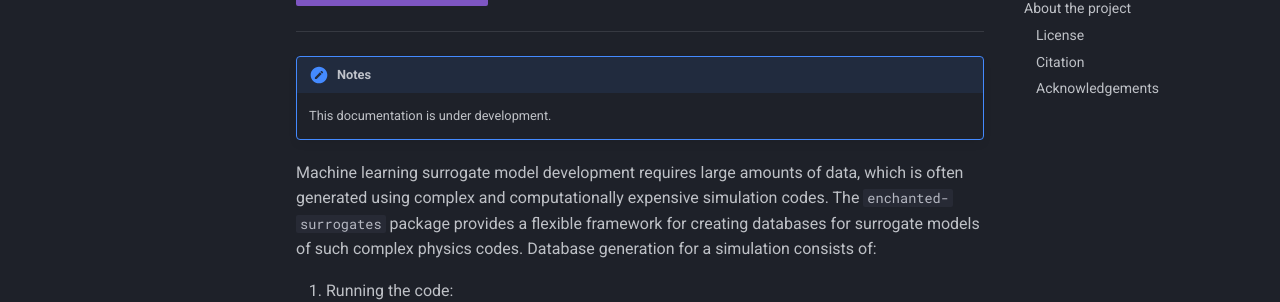
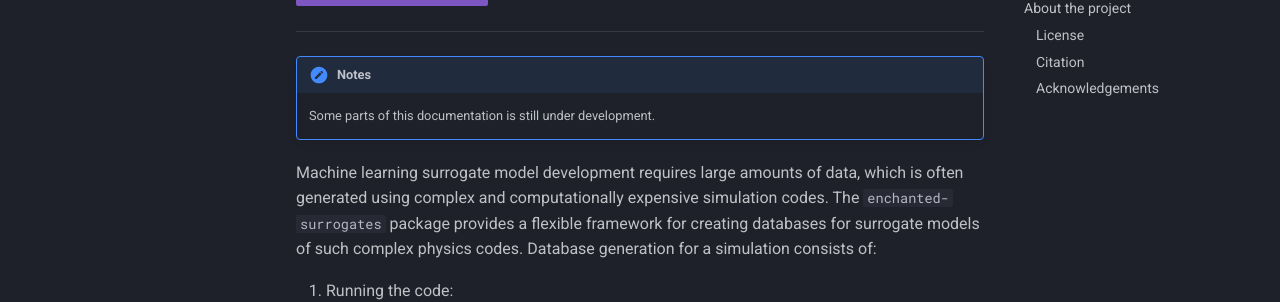
Before and after one commit to DIGIfusion/enchanted-surrogates, an MkDocs documentation site: the page built from docs/index.md, in a window 1280 px wide and 900 px high. Shown: the part 313-615 px from the top of the window. Built offline with MkDocs 1.6.1 and Material for MkDocs 9.7.7, drawn with Linux system fonts in a browser that asks for light colours.

Commit message:
Update index.md

```diff
--- a/docs/index.md
+++ b/docs/index.md
@@ -11,7 +11,7 @@ A framework for creating databases for surrogate models of complex physics codes
 ---
 
 !!! notes
-    This documentation is under development.
+    Some parts of this documentation is still under development.
 
 Machine learning surrogate model development requires large amounts of data,
 which is often generated using complex and computationally expensive simulation
```
